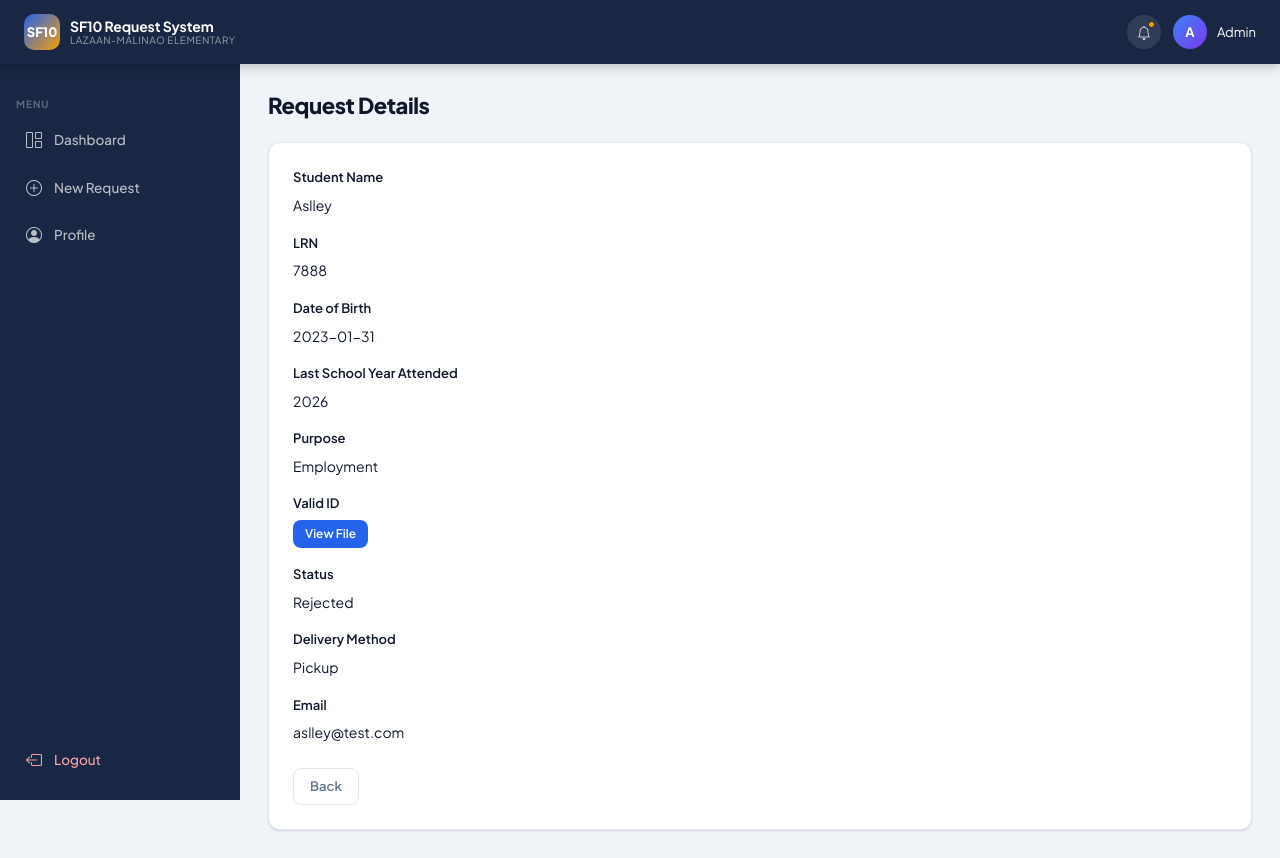
After one commit to janaslleycortez05/sf10_system, a PHP site: page /view_request.php?id=5 in a window 1280 px wide. The commit adds this page. Run offline with PHP 8.4, Linux system fonts and the light colour scheme; a user stored in the database is signed in; data comes from the database, SQL or seed files in the repository; some web fonts are replaced.

Commit message:
Allow users to view details of submitted request

```diff
--- a/admin_dashboard.php
+++ b/admin_dashboard.php
@@ -115,7 +115,7 @@ function statusBadge($s) {
         <tbody>
           <?php foreach ($rows as $row): ?>
           <tr>
-            <td><strong>#<?= $row['id'] ?></strong></td>
+            <td><a href="view_request.php?id=<?php echo $row['id']; ?>"><strong>#<?= $row['id'] ?></strong></a></td>
             <td><?= htmlspecialchars($row['student_name']) ?></td>
             <td><code style="font-size:12px;background:#f1f5f9;padding:2px 6px;border-radius:4px;"><?= htmlspecialchars($row['lrn']) ?></code></td>
             <td><?= htmlspecialchars($row['purpose']) ?></td>
--- a/user_dashboard.php
+++ b/user_dashboard.php
@@ -27,6 +27,7 @@ function statusBadge($s) {
 ?>
 <!DOCTYPE html>
 <html lang="en">
+
 <head>
   <meta charset="UTF-8">
   <meta name="viewport" content="width=device-width, initial-scale=1.0">
@@ -34,6 +35,7 @@ function statusBadge($s) {
   <link href="https://cdn.jsdelivr.net/npm/bootstrap-icons@1.13.1/font/bootstrap-icons.min.css" rel="stylesheet">
   <link rel="stylesheet" href="style.css">
 </head>
+
 <body>
 
   <?php include 'partials/header.php'; ?>
@@ -107,7 +109,7 @@ function statusBadge($s) {
             <tbody>
               <?php foreach ($rows as $row): ?>
                 <tr>
-            <td><strong>#<?= $row['id'] ?></strong></td>
+                  <td><a href="view_request.php?id=<?php echo $row['id']; ?>"><strong>#<?= $row['id'] ?></strong></a></td>
                   <td><?= htmlspecialchars($row['student_name']) ?></td>
                   <td><?= htmlspecialchars($row['purpose']) ?></td>
                   <td>
--- /dev/null
+++ b/view_request.php
@@ -0,0 +1,108 @@
+<?php
+include 'db.php';
+
+if (!isset($_GET['id'])) {
+	header("Location: user_dashboard.php");
+	exit();
+}
+
+$id = $_GET['id'];
+
+$query = mysqli_query($conn, "SELECT * FROM requests WHERE id='$id'");
+$data = mysqli_fetch_assoc($query);
+
+if (!$data) {
+	echo "Request not found.";
+	exit();
+}
+?>
+
+<!DOCTYPE html>
+<html>
+
+<head>
+	<meta charset="UTF-8">
+	<meta name="viewport" content="width=device-width, initial-scale=1.0">
+	<title>View Request — SF10 Request System</title>
+	<link href="https://cdn.jsdelivr.net/npm/bootstrap-icons@1.13.1/font/bootstrap-icons.min.css" rel="stylesheet">
+	<link rel="stylesheet" href="style.css">
+</head>
+
+<body>
+
+	<?php include 'partials/header.php'; ?>
+
+	<div class="d-flex">
+		<?php include 'partials/sidebar.php'; ?>
+		<div class="main">
+			<div class="page-header">
+				<h2>Request Details</h2>
+			</div>
+
+			<div class="card-box">
+				<div class="form-group">
+					<label class="form-label">Student Name</label>
+					<div><?php echo $data['student_name']; ?></div>
+				</div>
+
+				<div class="form-group">
+					<label class="form-label">LRN</label>
+					<div><?php echo $data['lrn']; ?></div>
+				</div>
+
+				<div class="form-group">
+					<label class="form-label">Date of Birth</label>
+					<div><?php echo $data['date_of_birth']; ?></div>
+				</div>
+
+				<div class="form-group">
+					<label class="form-label">Last School Year Attended</label>
+					<div><?php echo $data['school_year']; ?></div>
+				</div>
+
+				<div class="form-group">
+					<label class="form-label">Purpose</label>
+					<div><?php echo $data['purpose']; ?></div>
+				</div>
+
+				<div class="form-group">
+					<label class="form-label">Valid ID</label>
+					<div>
+						<?php
+						$filePath = "uploads/{$data['valid_id']}";
+						?>
+						<?php if (!empty($filePath)): ?>
+							<a href="<?php echo $filePath; ?>" target="_blank" class="btn btn-sm btn-primary">
+								View File
+							</a>
+						<?php else: ?>
+							<span class="text-muted">No file uploaded</span>
+						<?php endif; ?>
+					</div>
+				</div>
+
+				<div class="form-group">
+					<label class="form-label">Status</label>
+					<div><?php echo $data['status']; ?></div>
+				</div>
+
+				<div class="form-group">
+					<label class="form-label">Delivery Method</label>
+					<div><?php echo $data['delivery_method']; ?></div>
+				</div>
+
+				<div class="form-group">
+					<label class="form-label">Email</label>
+					<div><?php echo $data['email_delivery']; ?></div>
+				</div>
+
+				<div class="mt-4">
+					<a href="javascript:history.back()" class="btn btn-outline">Back</a>
+				</div>
+
+			</div>
+		</div>
+
+</body>
+
+</html>
```
Lines whose indentation alone changed are shown as unchanged.
